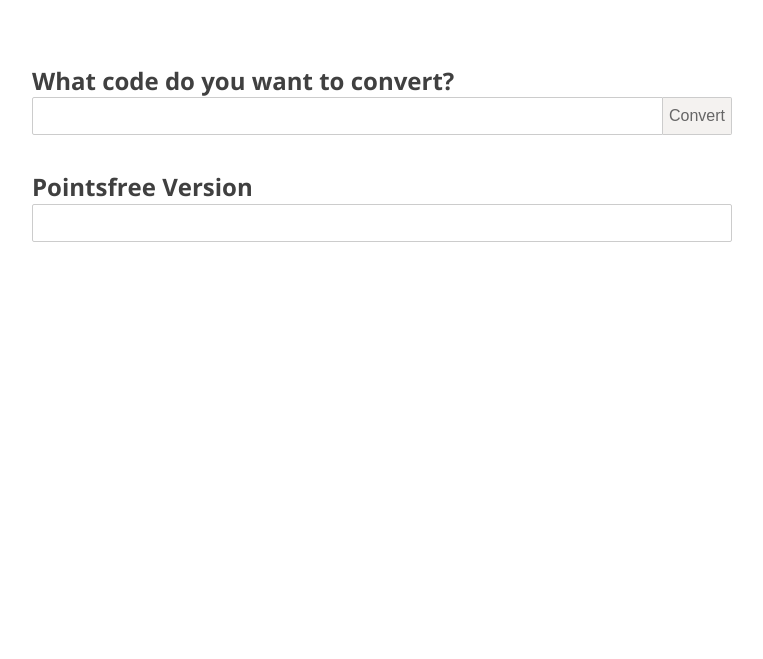
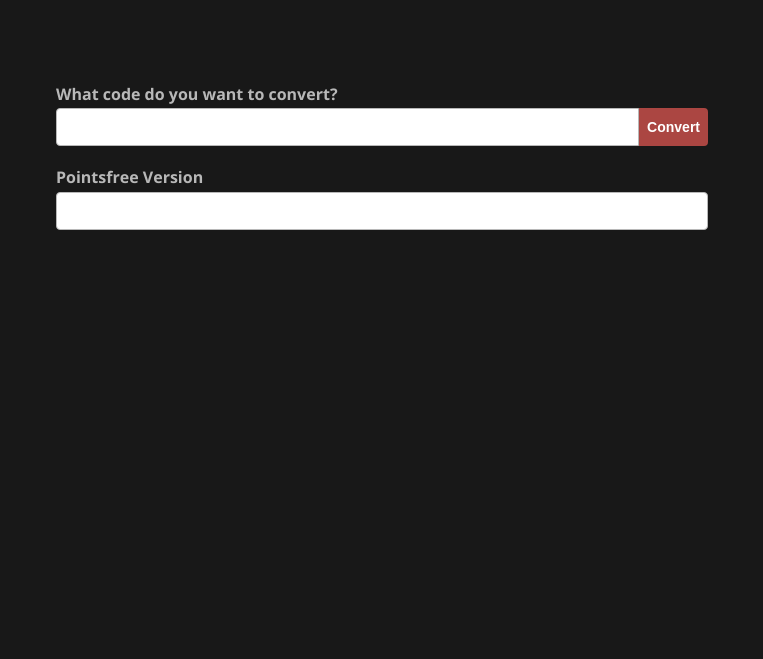
Before and after one commit to keathley/pointfree.io, a website built with webpack: page static/index.html in a window 1280 px wide. Shown: the part 141-800 px from the top of the page, without its empty margins (258-1021 px from the left). Built offline with nearby package versions, Linux system fonts and the light colour scheme.

Commit message:
Add some better styles

```diff
--- a/frontend/scss/main.scss
+++ b/frontend/scss/main.scss
@@ -1,8 +1,25 @@
 @import url(http://fonts.googleapis.com/css?family=Open+Sans:400,700,300);
+
+$background: #181818;
+$copy: #E8E8E8;
+// $headline: #F7CA88;
+$headline: #7CAFC2;
+$accent1: #b8b8b8;
+$accent2: #1AD3F1;
+$accent3: #FDE403;
 
 html {
   color: #404040;
   font: 400 1em/1.4 'Open Sans',sans-serif;
+  background-color: $background;
+}
+
+h1, h2, h3, h4, h5, h6 {
+  color: $accent1;
+}
+
+p, span {
+  color: $copy;
 }
 
 .site {
@@ -25,6 +42,7 @@ html {
     {
       text-align: center;
       line-height: .8;
+      color: $headline;
     }
 
     .title {
@@ -39,15 +57,21 @@ html {
   }
 }
 
+.form-container {
+  // border: 2px solid #ccc;
+  // border-radius: 0.2857rem;
+  padding: 1em 1.5em;
+  margin-top: 60px;
+}
+
 .code {
-  margin-top: 70px;
-
   &__label {
-    margin-bottom: 0;
+    margin-bottom: 3px;
+    font-size: 16px;
   }
 
   &:last-child {
-    margin-top: 35px;
+    margin-top: 20px;
   }
 }
 
@@ -60,18 +84,34 @@ html {
     padding: 10px 20px;
     font-size: 14px;
     font-family: monaco, courier;
-    border: 1px solid #ccc;
-    border-radius: 2px 0 0 2px;
+    border: 1px solid $accent1;
+    border-radius: 4px 0 0 4px;
+
+    &:focus {
+      border-color: $headline;
+    }
   }
 
   &__item {
-    color: #666;
+    $button-color: #AB4642;
+
     font-weight: 400;
-    font-size: 16px;
-    background-color: rgba(147, 128, 108, 0.1);
-    border: 1px solid #ccc;
-    border-left: none;
-    border-radius: 0 2px 2px 0;
+    font-size: 14px;
+    font-weight: bold;
+    background-color: $button-color;
+    color: white;
+    border: 2px solid $button-color;
+    border-radius: 0 4px 4px 0;
+    cursor: pointer;
+
+    &:hover {
+      $hover-color: lighten($button-color, 4);
+
+      transition: all 0.1s ease;
+      color: white;
+      background-color: $hover-color;
+      border-color: $hover-color;
+    }
   }
 }
 
@@ -84,7 +124,7 @@ html {
     padding: 10px 20px;
     font-size: 14px;
     font-family: monaco,courier;
-    border: 1px solid #ccc;
-    border-radius: 2px 2px 2px 2px;
+    border: 1px solid $accent1;
+    border-radius: 4px;
   }
 }
--- a/static/index.html
+++ b/static/index.html
@@ -20,6 +20,7 @@
       <div class="container">
         <h1 class="title">Pointfree.io</h1>
         <h2 class="tag-line">convert Haskell code into pointfree Haskell code</h2>
+        <div class="form-container">
           <div class="code">
             <h2 class="code__label">
               What code do you want to convert?
@@ -40,6 +41,7 @@
             </div>
           </div>
         </div>
+      </div>
     </main>
     <script type="text/javascript" src="bundle.js" charset="utf-8"></script>
   </body>
```
Also changed, not shown: static/main.css. Lines whose indentation alone changed are shown as unchanged.
